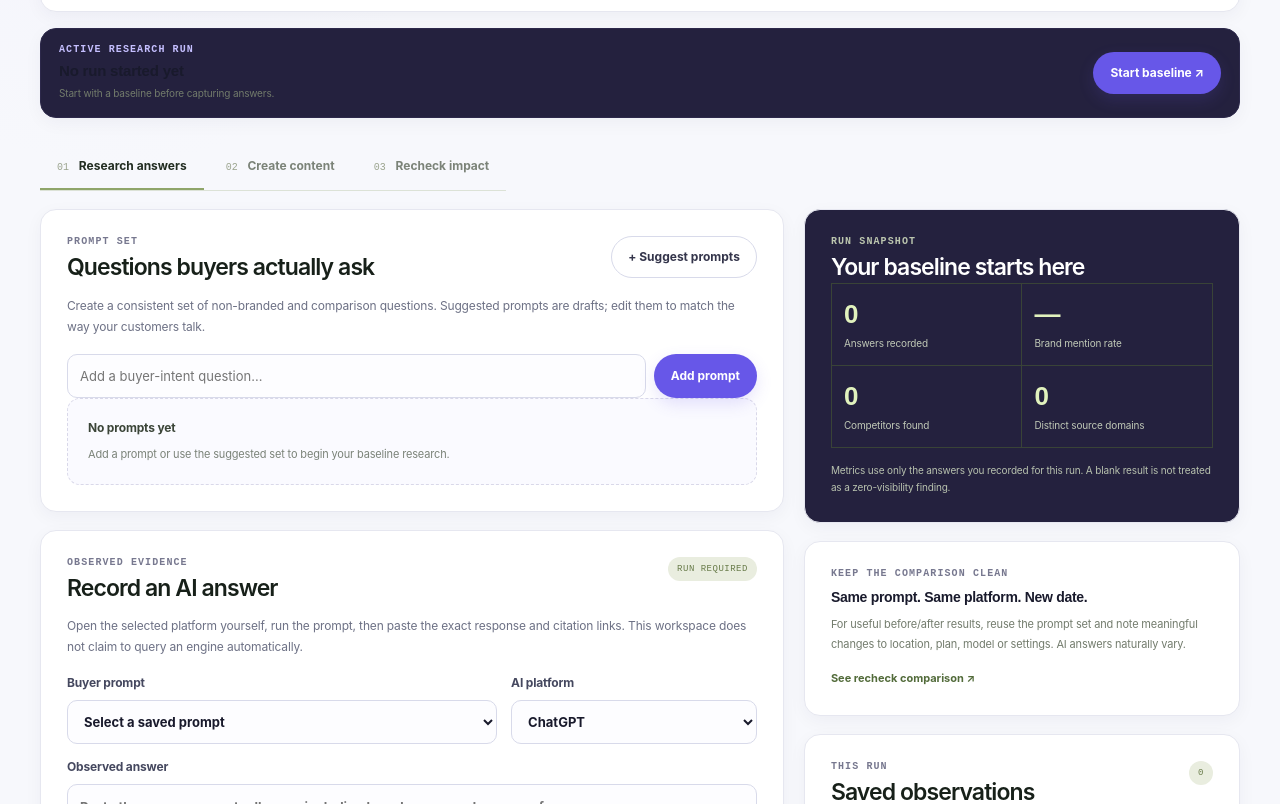
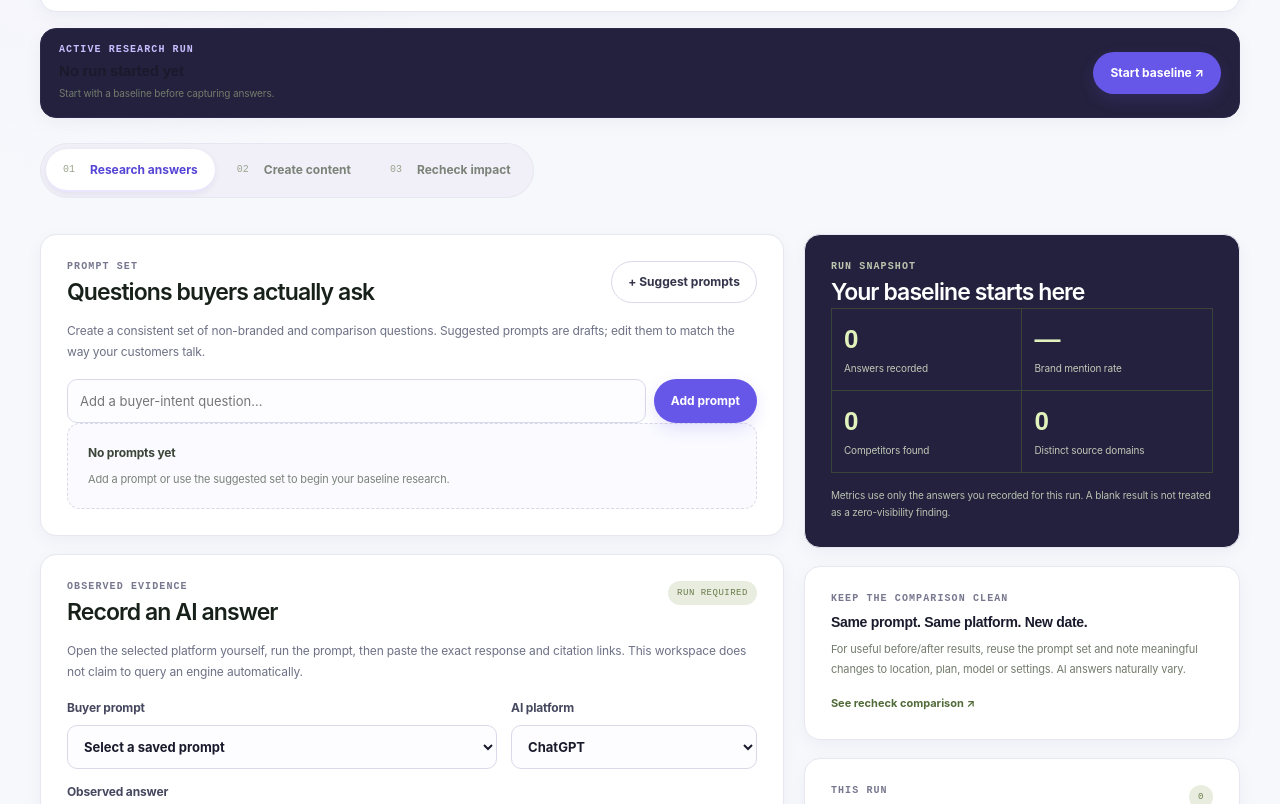
Before and after one commit to altairyash/chatgpt_playground, a Next.js app: page /workspace in a window 1280 px wide. Shown: the part 876-1680 px from the top of the page. Built offline with nearby package versions, Linux system fonts and the light colour scheme.

Commit message:
Use shared accessible tabs for workspace stages

```diff
--- a/app/components/WorkspaceClient.tsx
+++ b/app/components/WorkspaceClient.tsx
@@ -1,6 +1,7 @@
 "use client";
 
 import { useEffect, useMemo, useState } from "react";
+import { TabsRoot, TabsList, TabsTrigger, TabsContent } from "./ui/Tabs";
 
 type RunKind = "baseline" | "recheck";
 type Platform = "ChatGPT" | "Gemini" | "Perplexity" | "Other";
@@ -407,13 +408,14 @@ export default function WorkspaceClient() {
         {pageError && <div className="cg-work-feedback cg-work-error" role="alert">{pageError}</div>}
         {notice && <div className="cg-work-feedback" role="status">{notice}</div>}
 
-        <nav className="cg-work-stage-nav" aria-label="Workspace stages">
-          <button type="button" className={stage === "research" ? "is-active" : ""} onClick={function () { setStage("research"); }}> <span>01</span> Research answers</button>
-          <button type="button" className={stage === "content" ? "is-active" : ""} onClick={function () { setStage("content"); }}> <span>02</span> Create content</button>
-          <button type="button" className={stage === "measure" ? "is-active" : ""} onClick={function () { setStage("measure"); }}> <span>03</span> Recheck impact</button>
-        </nav>
+        <TabsRoot value={stage} onValueChange={(value) => setStage(value as "research" | "content" | "measure")} className="cg21-tabs-root cg-work-stage-tabs">
+          <TabsList className="cg-work-stage-nav" aria-label="Workspace stages">
+            <TabsTrigger value="research" className="cg-work-stage-trigger"><span>01</span> Research answers</TabsTrigger>
+            <TabsTrigger value="content" className="cg-work-stage-trigger"><span>02</span> Create content</TabsTrigger>
+            <TabsTrigger value="measure" className="cg-work-stage-trigger"><span>03</span> Recheck impact</TabsTrigger>
+          </TabsList>
 
-        {stage === "research" && (
+          <TabsContent value="research" className="cg-work-stage-content">
           <div className="cg-work-main-grid">
             <div className="cg-work-stack">
               <section className="cg-work-panel">
@@ -496,9 +498,9 @@ export default function WorkspaceClient() {
               </section>
             </aside>
           </div>
-        )}
+        </TabsContent>
 
-        {stage === "content" && (
+          <TabsContent value="content" className="cg-work-stage-content">
           <div className="cg-work-content-layout">
             <section className="cg-work-panel cg-work-content-controls">
               <div className="cg-work-eyebrow">EVIDENCE-LED CONTENT STUDIO</div>
@@ -548,9 +550,9 @@ export default function WorkspaceClient() {
               }) : <div className="cg-work-empty"><p>Save a generated draft to keep it here for editing and export.</p></div>}
             </section>
           </div>
-        )}
+        </TabsContent>
 
-        {stage === "measure" && (
+          <TabsContent value="measure" className="cg-work-stage-content">
           <div className="cg-work-measure-layout">
             <section className="cg-work-panel">
               <div className="cg-work-section-head"><div><div className="cg-work-eyebrow">BASELINE VS RECHECK</div><h2>Did visibility change?</h2></div><button type="button" className="cg-work-button cg-work-button-dark" onClick={function () { startRun("recheck"); }}>Start another recheck ↻</button></div>
@@ -574,7 +576,8 @@ export default function WorkspaceClient() {
               }) : <div className="cg-work-empty"><p>No research sessions saved yet.</p></div>}
             </section>
           </div>
-        )}
+          </TabsContent>
+        </TabsRoot>
 
         <footer className="cg-work-footer">
           <p><strong>Evidence policy:</strong> CiteGlance stores observations you enter. It does not automatically query AI engines, guarantee citation changes, or publish posts on your behalf in this first workspace version.</p>
```
